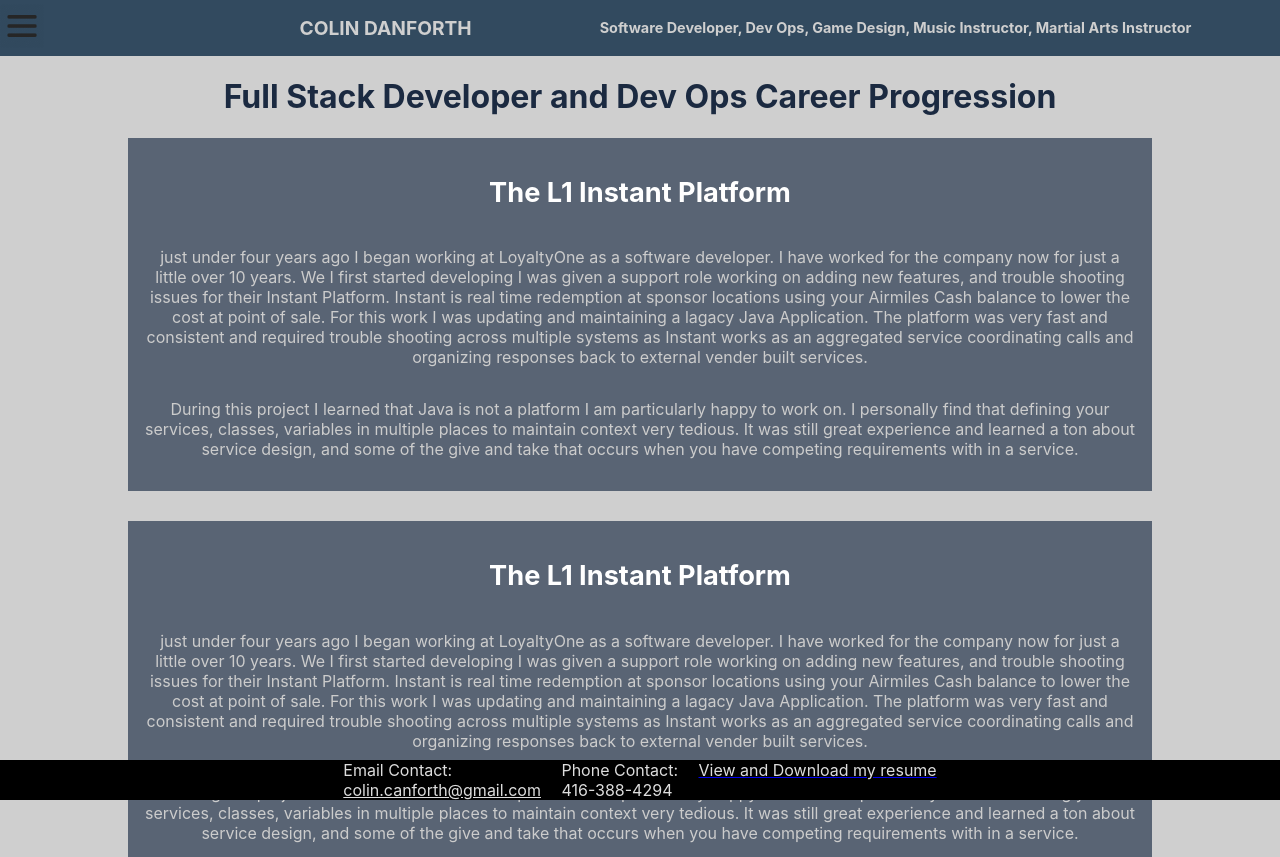
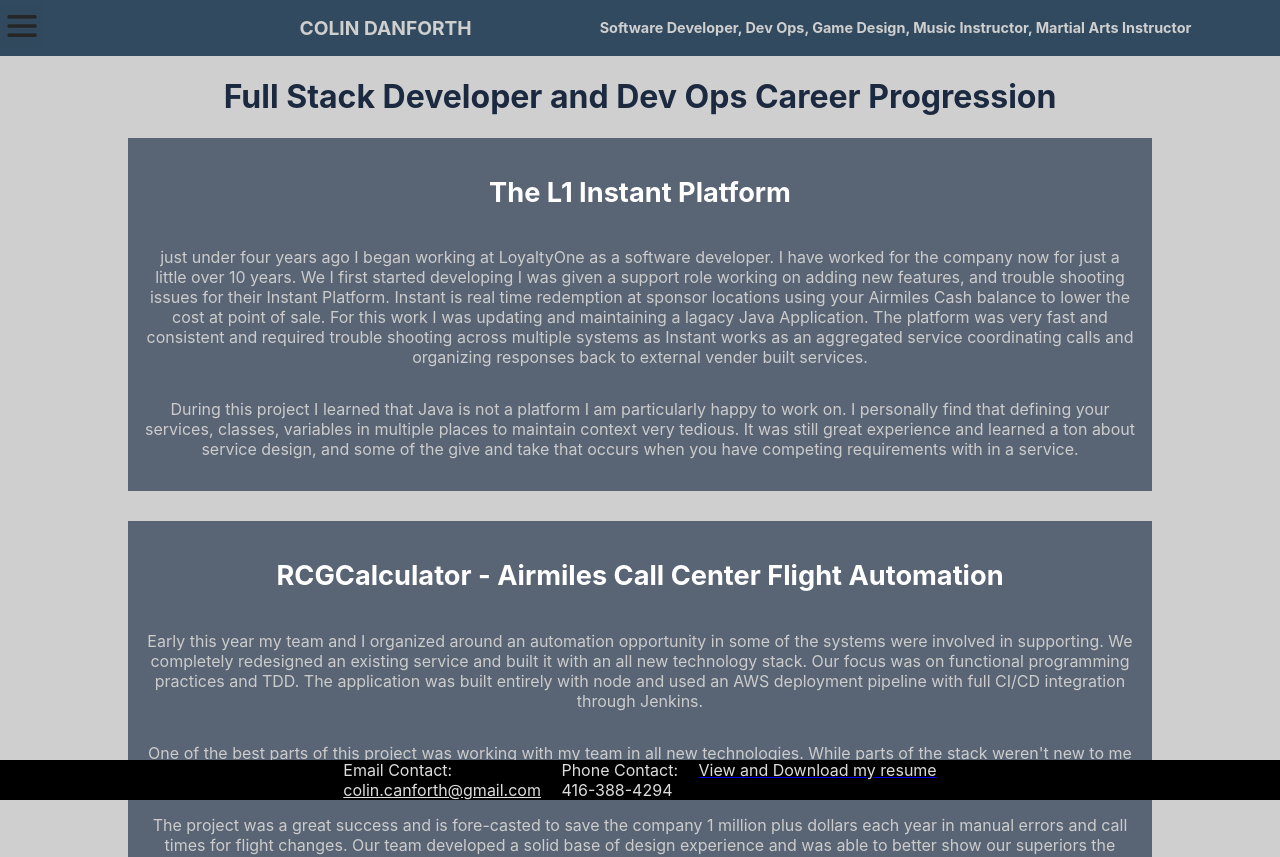
Before and after one commit to ColinDanforth/mywebresume, a React (Create React App) app: page /software in a window 1280 px wide. Shown: the top 857 px of the page. Built offline with nearby package versions, Linux system fonts and the light colour scheme.

Commit message:
update to include further development history WIP

```diff
--- a/src/components/Header/Menu.js
+++ b/src/components/Header/Menu.js
@@ -33,8 +33,8 @@ class Menu extends React.Component{
           text: 'Resume'
         },
         {
-          href:'/resume',
-          text: 'Resume'
+          href:'/',
+          text: 'Home'
         }
       ]
     }
--- a/src/components/Software/DevelopmentHistory.js
+++ b/src/components/Software/DevelopmentHistory.js
@@ -18,53 +18,17 @@ export default [
   },
   {
     rootText: [
-      "just under four years ago I began working at LoyaltyOne as a software developer. " +
-      "I have worked for the company now for just a little over 10 years. We I first started " +
-      "developing I was given a support role working on adding new features, and trouble shooting " +
-      "issues for their Instant Platform. Instant is real time redemption at sponsor locations " +
-      "using your Airmiles Cash balance to lower the cost at point of sale. For this work I was " +
-      "updating and maintaining a lagacy Java Application. The platform was very fast and consistent " +
-      "and required trouble shooting across multiple systems as Instant works as an aggregated service " +
-      "coordinating calls and organizing responses back to external vender built services.",
-      "During this project I learned that Java is not a platform I am particularly happy to work on. I " +
-      "personally find that defining your services, classes, variables in multiple places to maintain context " +
-      "very tedious. It was still great experience and learned a ton about service design, and some of " +
-      "the give and take that occurs when you have competing requirements with in a service."
+      "Early this year my team and I organized around an automation opportunity in some of the systems were " +
+      "involved in supporting. We completely redesigned an existing service and built it with an all new technology stack." +
+      " Our focus was on functional programming practices and TDD. The application was built entirely with node and used " +
+      "an AWS deployment pipeline with full CI/CD integration through Jenkins.",
+      "One of the best parts of this project was working with my team in all new technologies. " +
+      "While parts of the stack weren't new to me it was great to work with a new team through the learning process. " +
+      "We spent most of our time mobbing and building in tandem.",
+      "The project was a great success and is fore-casted to save the company 1 million plus dollars each year in manual errors " +
+      "and call times for flight changes. Our team developed a solid base of design experience and was able to better show " +
+      "our superiors the teams capabilities."
     ],
-    title: 'The L1 Instant Platform',
+    title: 'RCGCalculator - Airmiles Call Center Flight Automation',
   },
-  {
-    rootText: [
-      "just under four years ago I began working at LoyaltyOne as a software developer. " +
-      "I have worked for the company now for just a little over 10 years. We I first started " +
-      "developing I was given a support role working on adding new features, and trouble shooting " +
-      "issues for their Instant Platform. Instant is real time redemption at sponsor locations " +
-      "using your Airmiles Cash balance to lower the cost at point of sale. For this work I was " +
-      "updating and maintaining a lagacy Java Application. The platform was very fast and consistent " +
-      "and required trouble shooting across multiple systems as Instant works as an aggregated service " +
-      "coordinating calls and organizing responses back to external vender built services.",
-      "During this project I learned that Java is not a platform I am particularly happy to work on. I " +
-      "personally find that defining your services, classes, variables in multiple places to maintain context " +
-      "very tedious. It was still great experience and learned a ton about service design, and some of " +
-      "the give and take that occurs when you have competing requirements with in a service."
-    ],
-    title: 'The L1 Instant Platform',
-  },
-  {
-    rootText: [
-      "just under four years ago I began working at LoyaltyOne as a software developer. " +
-      "I have worked for the company now for just a little over 10 years. We I first started " +
-      "developing I was given a support role working on adding new features, and trouble shooting " +
-      "issues for their Instant Platform. Instant is real time redemption at sponsor locations " +
-      "using your Airmiles Cash balance to lower the cost at point of sale. For this work I was " +
-      "updating and maintaining a lagacy Java Application. The platform was very fast and consistent " +
-      "and required trouble shooting across multiple systems as Instant works as an aggregated service " +
-      "coordinating calls and organizing responses back to external vender built services.",
-      "During this project I learned that Java is not a platform I am particularly happy to work on. I " +
-      "personally find that defining your services, classes, variables in multiple places to maintain context " +
-      "very tedious. It was still great experience and learned a ton about service design, and some of " +
-      "the give and take that occurs when you have competing requirements with in a service."
-    ],
-    title: 'The L1 Instant Platform',
-  }
 ]
```
